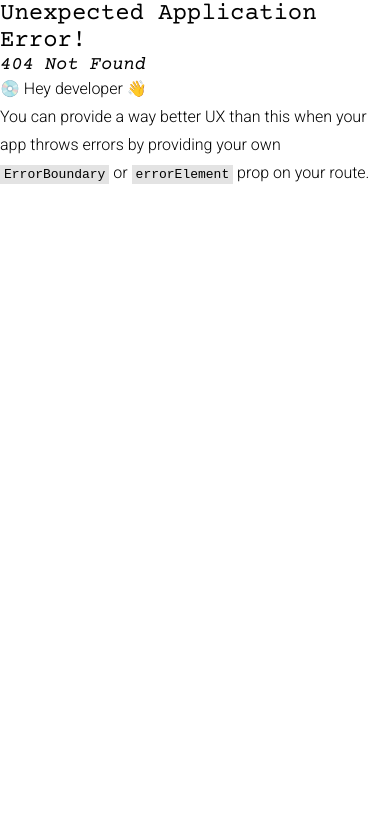
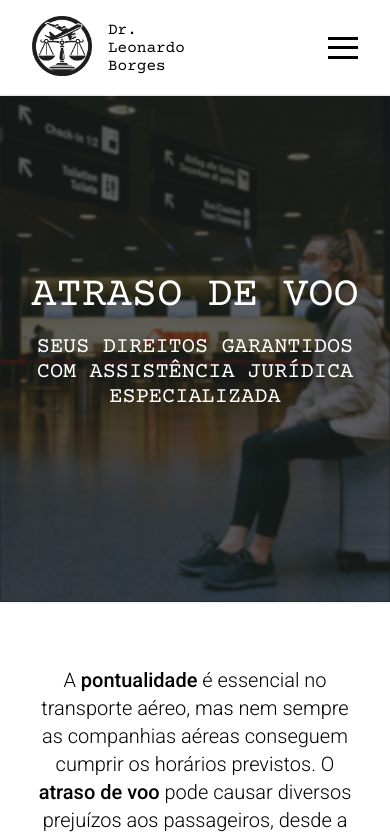
Before and after one commit to ThiagoBerenger/advleo, a React (Vite) app: page /atraso-de-voo in a window 390 px wide. Before the commit this address had no page. Shown: the top 838 px of the page. Built offline with nearby package versions, Linux system fonts and the light colour scheme.

Commit message:
criando a página atraso de voo

```diff
--- /dev/null
+++ b/src/Components/AtrasoComponent/AtrasoComponent.jsx
@@ -0,0 +1,85 @@
+import React from 'react'
+import './AtrasoComponent.modules.css'
+
+import CallToAction from '../CallToAction/CallToAction';
+
+// SEO
+import { Helmet } from 'react-helmet';
+
+// icones
+import { FaCheck } from 'react-icons/fa';
+import { FaInfoCircle } from 'react-icons/fa';
+import { FaRegHandshake } from "react-icons/fa";
+import { AiOutlineDollarCircle } from 'react-icons/ai';
+
+
+// images
+import atraso from '../../assets/images/atraso.jpg'
+
+
+const AtrasoComponent = () => {
+    return (
+        <div className='atraso-container'>
+          <Helmet>
+            <title>
+             Atraso de Voo: Indenizações e Soluções Legais
+            </title>
+            <meta
+              name="description"
+              content="Especialista em indenizações por atrasos de voo. Descubra seus direitos como passageiro e como buscar reparação financeira por transtornos causados por atrasos de voos."
+            />
+          </Helmet>
+
+          <div className="atraso-title_container">
+              <div className="atraso-title">
+                  <h1>Atraso de Voo</h1>
+                  <h2>Seus direitos garantidos com assistência jurídica especializada</h2>
+              </div>
+              <img src={atraso} alt="Atraso de Voo" loading='lazy'/>
+          </div>
+
+          <div className="atraso-content_container">
+                <p>A <span className="mark_2">pontualidade</span> é essencial no transporte aéreo, mas nem sempre as companhias aéreas conseguem cumprir os horários previstos. O <span className="mark_2">atraso de voo</span> pode causar diversos prejuízos aos passageiros, desde a perda de compromissos importantes até despesas inesperadas.</p>
+          </div>
+
+          <div className="atraso-question_container">
+                    <h3>Quais são os direitos do passageiro em caso de atraso de voo?</h3>
+
+                    <ul>
+                        <li><FaCheck/> <span className="mark">Assistência material:</span> A partir de uma hora de atraso, você tem direito a comunicação (telefone/internet); após duas horas, alimentação; e, com quatro horas, hospedagem se necessário.</li>
+                        <li><FaCheck/><span className="mark">Reembolso ou realocação:</span> Em atrasos superiores a quatro horas, você pode exigir o reembolso integral da passagem ou a reacomodação em outro voo.</li>
+                        <li><FaCheck/> Em casos de atrasos que causem <span className="mark">prejuízos materiais</span> ou *morais* ao passageiro, é possível pedir <span className="mark">indenização</span> por danos.</li>
+                    </ul>
+        </div>
+
+          <div className="atraso-help">
+              <div className="atraso-help_title">
+                  <h2>Como o advogado pode ajudar?</h2>
+                  <h3>Muitas companhias aéreas oferecem resistência em indenizar corretamente o passageiro. Como advogado especializado em *direitos dos passageiros aéreos*, posso ajudar a:</h3>
+              </div>
+
+              <div className="atraso-box_container">
+                <div className="atraso-box">
+                    <FaInfoCircle />
+                    <p><span className="mark">Orientá-lo sobre seus direitos</span> em casos de atrasos excessivos.</p>
+                </div>
+
+                <div className="atraso-box">
+                    <FaRegHandshake />
+                    <p><span className="mark">Negociar</span> diretamente com a companhia aérea por uma compensação.</p>
+                </div>
+
+                <div className="atraso-box">
+                    <AiOutlineDollarCircle />
+                    <p>Iniciar uma ação judicial para garantir <span className="mark">sua indenização</span> por danos materiais e morais.</p>
+                </div>
+              </div>
+
+              <h4>Se você passou por transtornos devido a um atraso de voo, entre em contato para uma consulta jurídica e reivindique seus direitos.</h4>
+          </div>
+          <CallToAction/>
+        </div>
+      );
+    };
+
+export default AtrasoComponent
--- /dev/null
+++ b/src/Components/AtrasoComponent/AtrasoComponent.modules.css
@@ -0,0 +1,222 @@
+.atraso-container {
+    margin: 0 auto;
+  }
+
+.atraso-title_container {
+    background-color: var(--color-dark);
+    display: flex;
+    flex-direction: column;
+    align-items: center;
+    justify-content: center;
+}
+
+.atraso-title_container img {
+    width: 100%;
+    height: 50vh;
+    object-fit: cover;
+    opacity: .3;
+    filter: blur(1px);
+}
+
+.atraso-title {
+    position: absolute;
+    z-index: 1;
+    text-transform: uppercase;
+    text-align: center;
+}
+
+
+.atraso-title h1 {
+    font-size: 52px;
+    color: white;
+}
+
+.atraso-title h2 {
+    color: white;
+}
+
+.atraso-content_container {
+    margin: 0 auto;
+    padding: 6rem 4rem;
+    width: 60%;
+    text-align: center;
+}
+
+.atraso-content_container p {
+    font-size: 20px;
+}
+
+.atraso-question_container {
+    display: flex;
+    flex-direction: column;
+    align-items: center;
+    justify-content: center;
+    padding: 4rem;
+    background-color: #000;
+}
+
+.atraso-question_container h3 {
+    color: var(--color-primary);
+    font-size: 32px;
+    width: 40%;
+    text-align: center;
+}
+
+.atraso-question_container ul {
+    display: flex;
+    flex-direction: column;
+    align-items: center;
+    justify-content: center;
+    margin-top: 2rem;
+    color: white;
+    width: 50%;
+}
+
+.atraso-question_container ul li {
+    font-size: 20px;
+    width: 90%;
+    margin: 2rem 0;
+    list-style-type: none;
+}
+
+.atraso-question_container ul li svg {
+    color: var(--color-primary);
+}
+
+.atraso-help {
+    background-color: var(--color-light);
+    padding: 6rem;
+    display: flex;
+    flex-direction: column;
+    align-items: center;
+    justify-content: center;
+}
+
+.atraso-help_title {
+    display: flex;
+    flex-direction: column;
+    align-items: center;
+    margin-bottom: 2rem;
+    text-align: center;
+}
+
+.atraso-help_title h2 {
+    font-size: 42px;
+}
+
+.atraso-help_title h3 {
+    width: 60%;
+    font-size: 20px;
+    margin: 1rem;
+}
+
+.atraso-box_container {
+    margin: 2rem 0;
+    display: flex;
+    align-items: center;
+    justify-content: center;
+    gap: 1rem;
+}
+
+.atraso-box {
+    display: flex;
+    align-items: center;
+    justify-content: center;
+    flex-direction: column;
+    padding: 2rem;
+    text-align: center;
+    height: 300px;
+    background-color: #000;
+    border-radius: 1rem;
+}
+
+.atraso-box p {
+    width: 60%;
+    font-size: 20px;
+    color: white;
+}
+
+.atraso-box svg {
+    color: var(--color-primary);
+    font-size: 42px;
+    margin-bottom: 1rem;
+}
+
+.atraso-help h4 {
+    margin-top: 1rem;
+    font-size: 20px;
+    width: 50%;
+    text-align: center;
+}
+
+
+@media screen and (max-width: 900px) {
+
+    .atraso-title_container img {
+        height: 60vh;
+    }
+
+    .atraso-title h1 {
+        font-size: 42px;
+        color: white;
+    }
+
+    .atraso-title h2 {
+        margin: 1rem auto;
+        font-size: 22px;
+        width: 90%;
+    }
+
+    .atraso-content_container {
+        padding: 4rem 1rem;
+        width: 90%;
+        text-align: center;
+    }
+
+    .atraso-question_container {
+        padding: 4rem 0rem;
+        background-color: #000;
+    }
+
+    .atraso-question_container h3 {
+        width: 100%;
+    }
+
+    .atraso-question_container ul {
+        width: 100%;
+    }
+
+    .atraso-question_container ul li {
+        width: 90%;
+    }
+
+    .atraso-help {
+        padding: 4rem 0;
+    }
+
+    .atraso-help_title h2 {
+        font-size: 42px;
+    }
+
+    .atraso-help_title h3 {
+        width: 90%;
+        margin: 1rem auto;
+    }
+
+    .atraso-box_container {
+        margin: 1rem 2rem;
+        flex-direction: column;
+    }
+
+    .atraso-box {
+        height: auto;
+    }
+
+    .atraso-box p {
+        width: 80%;
+    }
+
+    .atraso-help h4 {
+        width: 90%;
+    }
+}
--- /dev/null
+++ b/src/Routes/Atraso.jsx
@@ -0,0 +1,13 @@
+import React from 'react'
+
+import AtrasoComponent from '../Components/AtrasoComponent/AtrasoComponent'
+
+const Atraso = () => {
+  return (
+    <div>
+        <AtrasoComponent />
+    </div>
+  )
+}
+
+export default Atraso
--- a/src/main.jsx
+++ b/src/main.jsx
@@ -12,6 +12,7 @@ import { createBrowserRouter, RouterProvider } from 'react-router-dom'
 import Home from './Routes/Home.jsx'
 import Contact from './Routes/Contact.jsx'
 import Extravio from './Routes/Extravio.jsx'
+import Atraso from './Routes/Atraso.jsx'
 
 
 const router = createBrowserRouter([
@@ -28,6 +29,10 @@ const router = createBrowserRouter([
         element: <Extravio />
       },
       {
+        path: '/atraso-de-voo',
+        element: <Atraso />
+      },
+      {
         path: 'contato',
         element: <Contact />
       }
```
Also changed, not shown: src/assets/images/atraso.jpg (added), src/assets/images/cancelamento.jpg (added).
